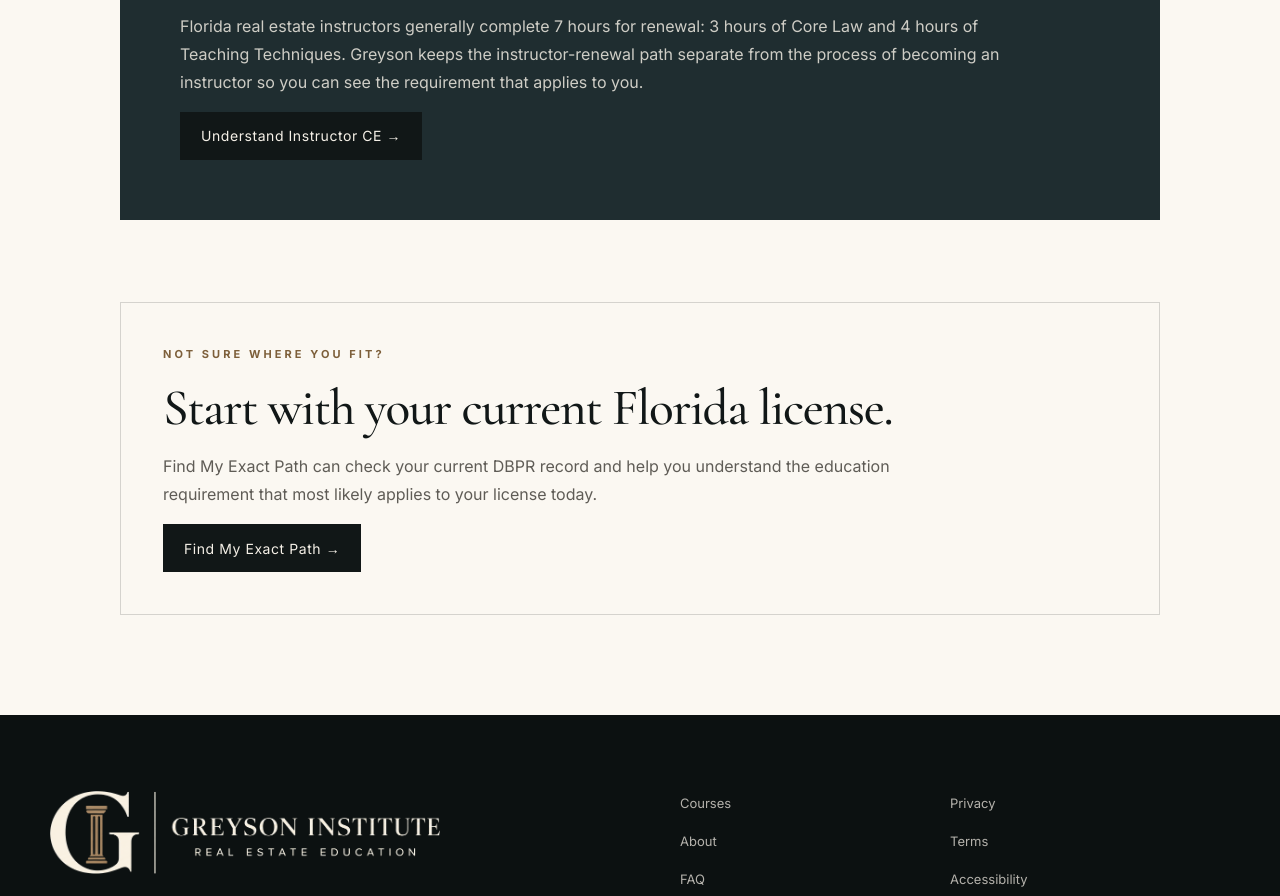
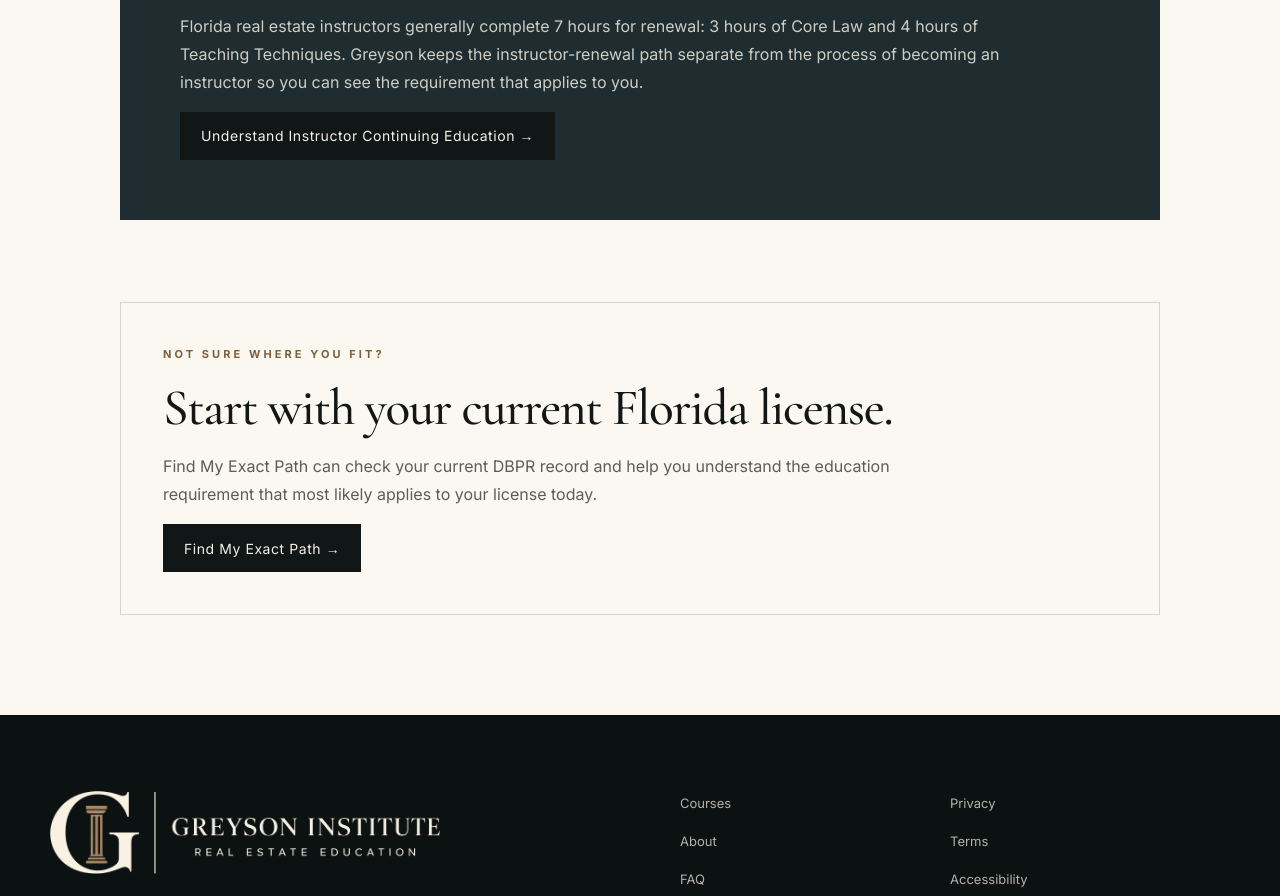
Before and after one commit to BrianLook/Greyson-Institute-Website, a Next.js app: page /how-to-become-florida-real-estate-instructor in a window 1280 px wide. Shown: the part 2498-3394 px from the top of the page. Built offline with nearby package versions, Linux system fonts and the light colour scheme.

Commit message:
Expand continuing education abbreviation in app/how-to-become-florida-real-estate-instructor/page.tsx

```diff
--- a/app/how-to-become-florida-real-estate-instructor/page.tsx
+++ b/app/how-to-become-florida-real-estate-instructor/page.tsx
@@ -286,7 +286,7 @@ export default function InstructorPathPage() {
             className="button"
             href="/florida-real-estate-instructor-continuing-education"
           >
-            Understand Instructor CE →
+            Understand Instructor Continuing Education →
           </Link>
         </div>
 
```
